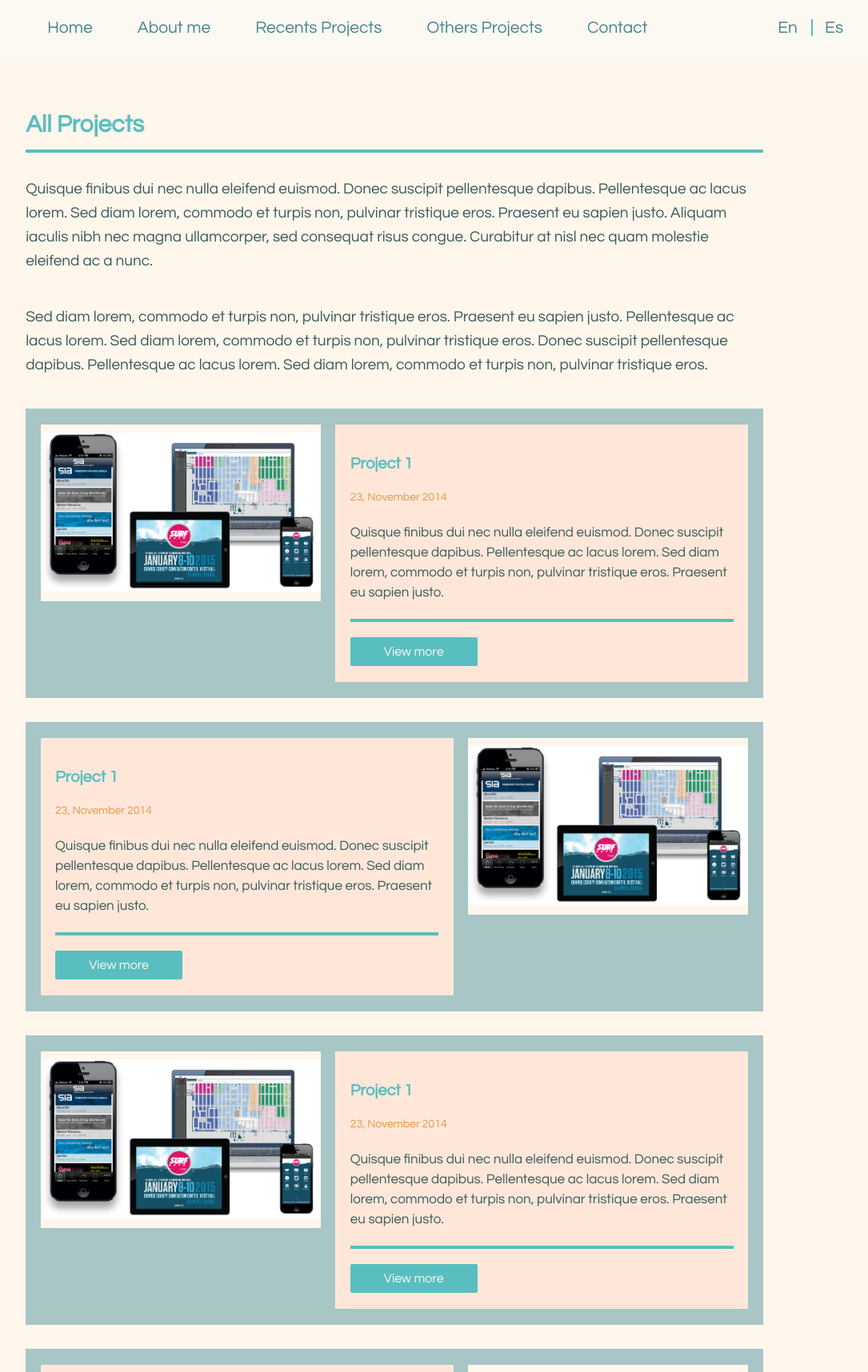
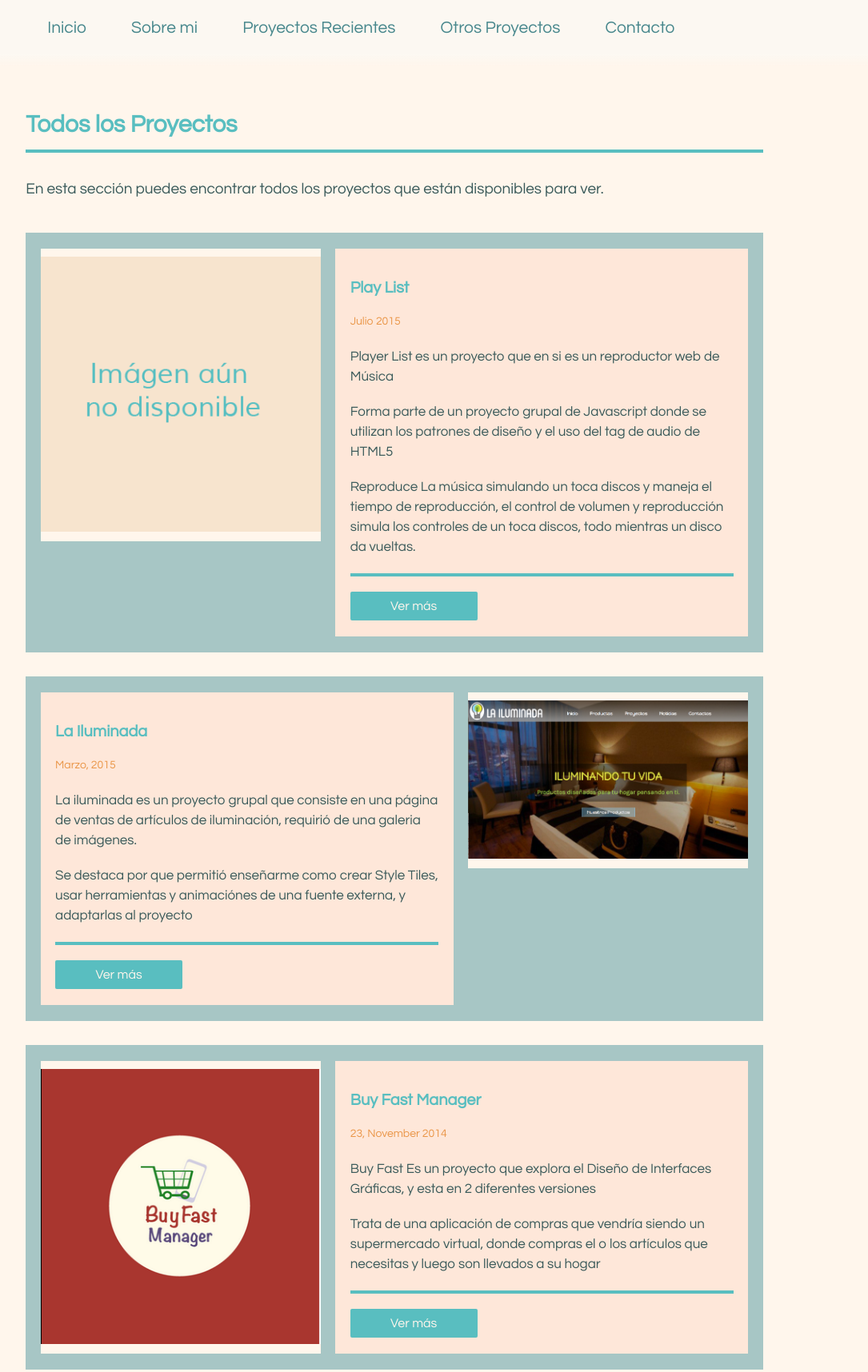
Before and after one commit to Diartch25/Diartch25.github.io, a plain HTML site: page allprojects/allprojects.html in a window 1280 px wide. Shown: the top 1716 px of the page at 80% size, without its empty margins (147-1232 px from the left). Drawn offline with Linux system fonts and the light colour scheme; files whose address does not match are found by name.

Commit message:
La página de Todos los proyectos fue actualizada

```diff
--- a/allprojects/allprojects.html
+++ b/allprojects/allprojects.html
@@ -10,36 +10,58 @@
 		<header>
 			<nav class="principal">
 				<ul class="nav-principal">
-					<li><a href="../index.html#">Home</a></li>
-					<li><a href="../index.html#about">About me</a></li>
-					<li><a href="../index.html#recents">Recents Projects </a></li>
-					<li><a href="../index.html#other">Others Projects</a></li>
-					<li><a href="../index.html#contact">Contact</a></li>
+					<li><a href="../index.html#">Inicio</a></li>
+					<li><a href="../index.html#about">Sobre mi</a></li>
+					<li><a href="../index.html#recents">Proyectos Recientes </a></li>
+					<li><a href="../index.html#other">Otros Proyectos</a></li>
+					<li><a href="../index.html#contact">Contacto</a></li>
 				</ul><!-- .nav-principal -->
-				<ul class="nav-lenguaje">
-					<li><a href="">En</a></li>
-					<li><a href="">Es</a></li>
-				</ul>
 			</nav><!-- .principal -->
 		</header>
 		<div class="section subpages">
-			<h1>All Projects</h1>
-			<p>Quisque finibus dui nec nulla eleifend euismod. Donec suscipit pellentesque dapibus. Pellentesque ac lacus lorem. Sed diam lorem, commodo et turpis non, pulvinar tristique eros. Praesent eu sapien justo. Aliquam iaculis nibh nec magna ullamcorper, sed consequat risus congue. Curabitur at nisl nec quam molestie eleifend ac a nunc.</p>
+			<h1>Todos los Proyectos</h1>
+			<p>En esta sección puedes encontrar todos los proyectos que están disponibles para ver.</p>
 
-			<p>Sed diam lorem, commodo et turpis non, pulvinar tristique eros. Praesent eu sapien justo. Pellentesque ac lacus lorem. Sed diam lorem, commodo et turpis non, pulvinar tristique eros. Donec suscipit pellentesque dapibus. Pellentesque ac lacus lorem. Sed diam lorem, commodo et turpis non, pulvinar tristique eros.</p>
 			<div class="allproject-galery">
 				<div class="project-content">
 					<div class="img-project-a">
-						<img src="../img/img-project-default.png">
+						<img src="../img/none.png">
 					</div>
 					<div class="standard-text project-blockinfo-a">
-						<h3>Project 1</h3>
-						<p><span>23, November 2014</span></p>
-						<p>Quisque finibus dui nec nulla eleifend euismod. Donec suscipit pellentesque dapibus. Pellentesque ac lacus lorem. Sed diam lorem, commodo et turpis non, pulvinar tristique eros. Praesent eu sapien justo.</p>
-						<a class="button-info-dark" href="project/project1.html">View more</a>
+						<h3>Play List</h3>
+						<p><span>Julio 2015</span></p>
+						<p>Player List es un proyecto que en si es un reproductor web de Música</p><p>Forma parte de un proyecto grupal de Javascript donde se utilizan los patrones de diseño y el uso del tag de audio de HTML5</p>
+
+						<p>Reproduce La música simulando un toca discos y maneja el tiempo de reproducción, el control de volumen y reproducción simula los controles de un toca discos, todo mientras un disco da vueltas.</p>
+						<a class="button-info-dark" href="project/project1.html">Ver más</a>
 					</div>
 				</div>
 				<div class="project-content">
+
+					<div class="standard-text project-blockinfo-b">
+						<h3>La Iluminada</h3>
+						<p><span>Marzo, 2015</span></p>
+						<p>La iluminada es un proyecto grupal que consiste en una página de ventas de artículos de iluminación, requirió de una galeria de imágenes.</p>
+
+						<p>Se destaca por que permitió enseñarme como crear Style Tiles, usar herramientas y animaciónes de una fuente externa, y adaptarlas al proyecto</p>
+						<a class="button-info-dark" href="project/project1.html">Ver más</a>
+					</div>
+					<div class="img-project-b">
+						<img src="../img/lailuminada.png">
+					</div>
+				</div>
+				<div class="project-content">
+					<div class="img-project-a">
+						<img src="../img/BuyFast_v1.png">
+					</div>
+					<div class="standard-text project-blockinfo-a">
+						<h3>Buy Fast Manager</h3>
+						<p><span>23, November 2014</span></p>
+						<p>Buy Fast Es un proyecto que explora el Diseño de Interfaces Gráficas, y esta en 2 diferentes versiones</p><p>Trata de una aplicación de compras que vendría siendo un supermercado virtual, donde compras el o los artículos que necesitas y luego son llevados a su hogar</p>
+						<a class="button-info-dark" href="project/project1.html">Ver más</a>
+					</div>
+				</div>
+				<!--div  class="project-content">
 
 					<div class="standard-text project-blockinfo-b">
 						<h3>Project 1</h3>
@@ -73,30 +95,7 @@
 					<div class="img-project-b">
 						<img src="../img/img-project-default.png">
 					</div>
-				</div>
-				<div class="project-content">
-					<div class="img-project-a">
-						<img src="../img/img-project-default.png">
-					</div>
-					<div class="standard-text project-blockinfo-a">
-						<h3>Project 1</h3>
-						<p><span>23, November 2014</span></p>
-						<p>Quisque finibus dui nec nulla eleifend euismod. Donec suscipit pellentesque dapibus. Pellentesque ac lacus lorem. Sed diam lorem, commodo et turpis non, pulvinar tristique eros. Praesent eu sapien justo.</p>
-						<a class="button-info-dark" href="project/project1.html">View more</a>
-					</div>
-				</div>
-				<div class="project-content">
-
-					<div class="standard-text project-blockinfo-b">
-						<h3>Project 1</h3>
-						<p><span>23, November 2014</span></p>
-						<p>Quisque finibus dui nec nulla eleifend euismod. Donec suscipit pellentesque dapibus. Pellentesque ac lacus lorem. Sed diam lorem, commodo et turpis non, pulvinar tristique eros. Praesent eu sapien justo.</p>
-						<a class="button-info-dark" href="project/project1.html">View more</a>
-					</div>
-					<div class="img-project-b">
-						<img src="../img/img-project-default.png">
-					</div>
-				</div>
+				</div-->
 			</div>
 		</div><!-- .content-allprojects -->
 		<footer>
@@ -106,7 +105,7 @@
 					<li class="foot-google+"><a href="https://accounts.google.com/ServiceLogin?service=mail&passive=true&rm=false&continue=https://mail.google.com/mail/&ss=1&scc=1&ltmpl=default&ltmplcache=2&emr=1&osid=1">Google +</a></li>
 					<li class="foot-gmail"><a href="https://accounts.google.com/ServiceLogin?service=mail&passive=true&rm=false&continue=https://mail.google.com/mail/&ss=1&scc=1&ltmpl=default&ltmplcache=2&emr=1&osid=1">Gmail</a></li>
 				</ul>
-				<p>Diego Ed Artavia Chacón / &copy;Copyrigth</p>
+				<p>Creado por: Diego Ed Artavia Chacón</p>
 			</nav>
 
 		</footer>
```
Also changed, not shown: allprojects/project/project1.html (+2 -2 lines), index.html (+2 -2 lines).
